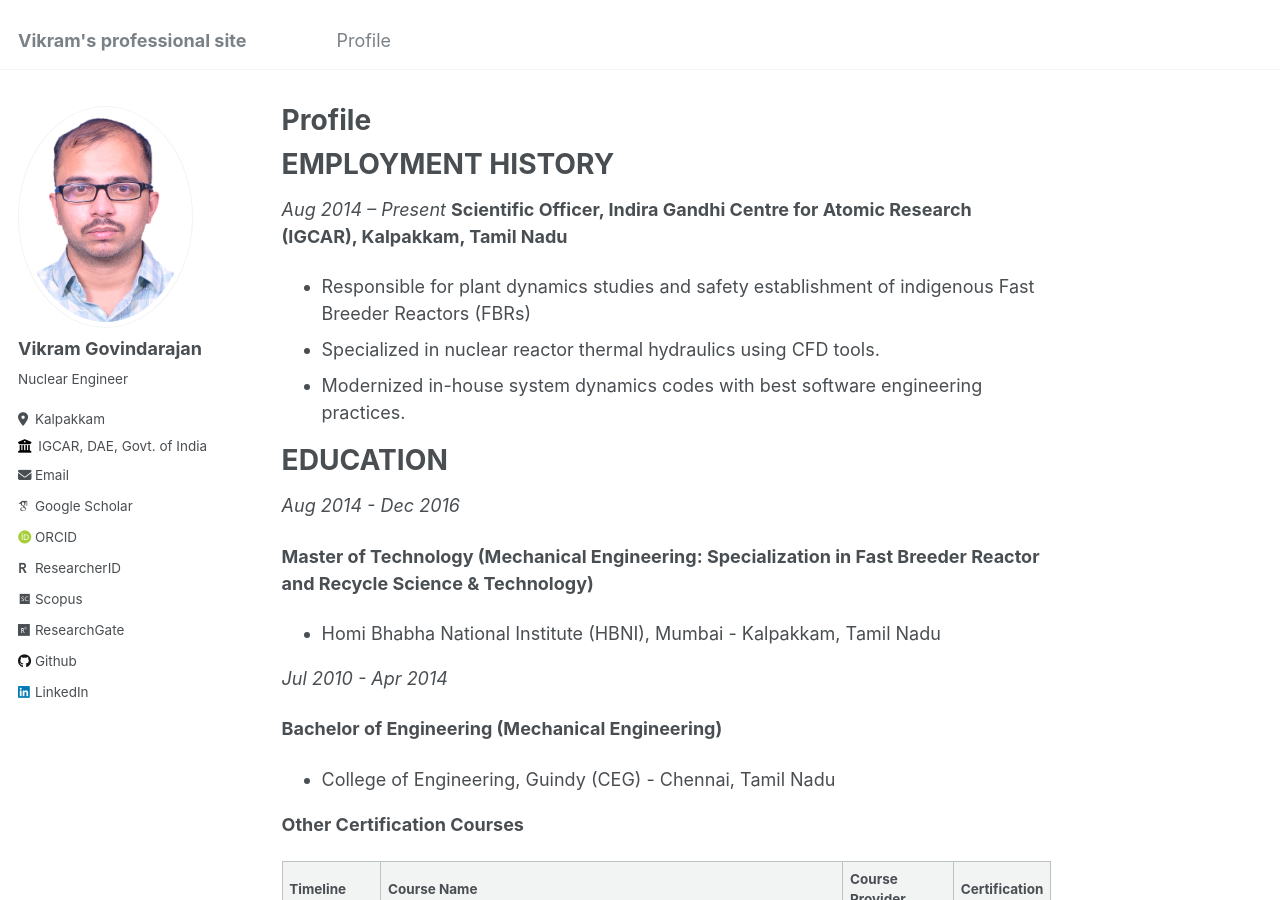
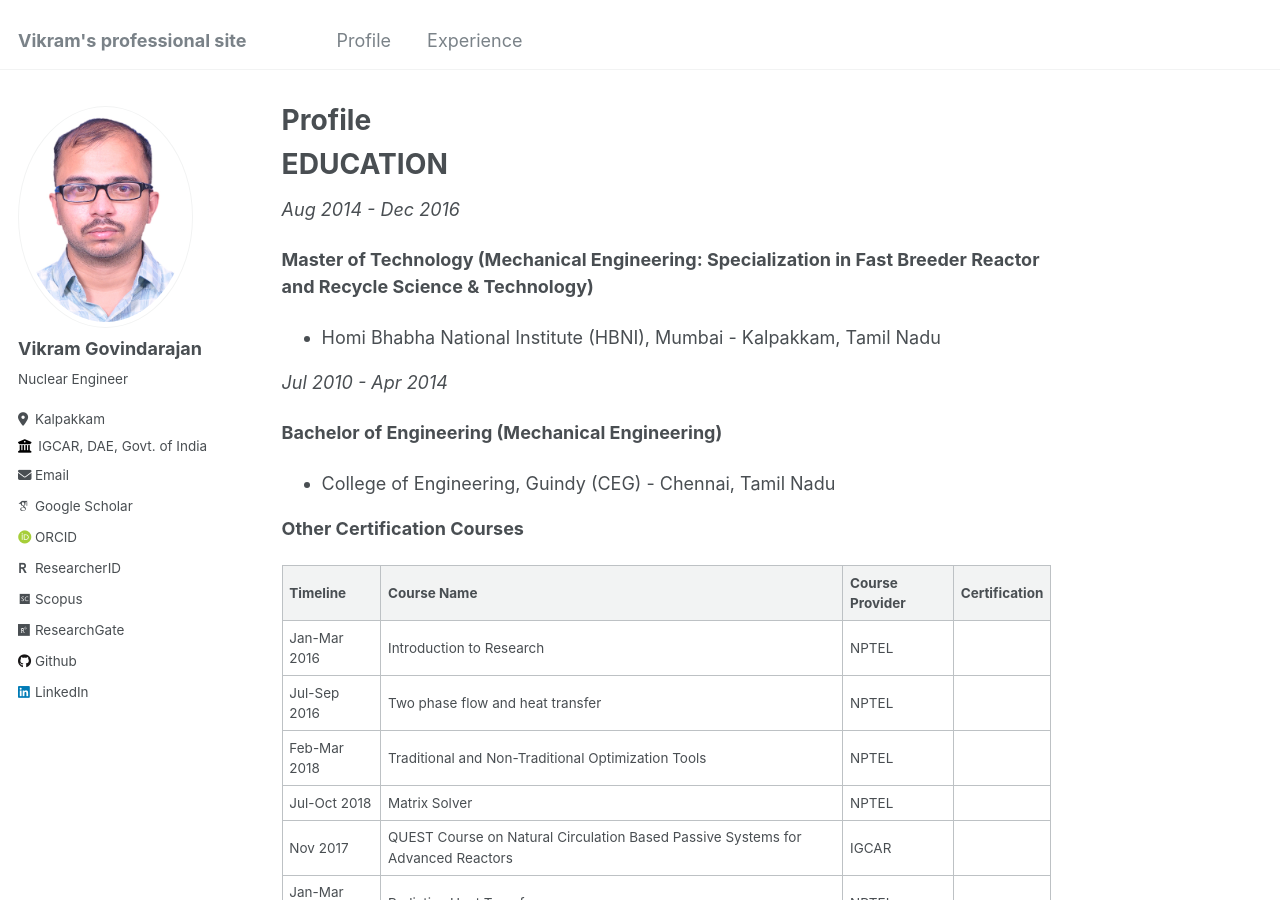
Before and after one commit to VikramGovindarajan/vikramgovindarajan.github.io, a Jekyll site: the page built from _pages/profile.md, in a window 1280 px wide and 900 px high. Built offline with Jekyll 4.4.1, drawn with Linux system fonts in a browser that asks for light colours; some web fonts are replaced.

Commit message:
add experience page

```diff
--- a/_data/navigation.yml
+++ b/_data/navigation.yml
@@ -2,6 +2,9 @@
 main:
   - title: "Profile"
     url: /profile/
+
+  - title: "Experience"
+    url: /experience/
 
   # - title: "Publications"
     # url: /publications/
--- a/_pages/profile.md
+++ b/_pages/profile.md
@@ -3,14 +3,6 @@ permalink: /profile/
 title: "Profile"
 author_profile: true
 ---
-
-EMPLOYMENT HISTORY
-==================
-*Aug 2014 – Present*
-**Scientific Officer, Indira Gandhi Centre for Atomic Research (IGCAR), Kalpakkam, Tamil Nadu**
-  -  Responsible for plant dynamics studies and safety establishment of indigenous Fast Breeder Reactors (FBRs)
-  -  Specialized in nuclear reactor thermal hydraulics using CFD tools.
-  -  Modernized in-house system dynamics codes with best software engineering practices.
 
 EDUCATION
 =========
```
Also changed, not shown: _pages/experience.md (added, +11 -0 lines).
